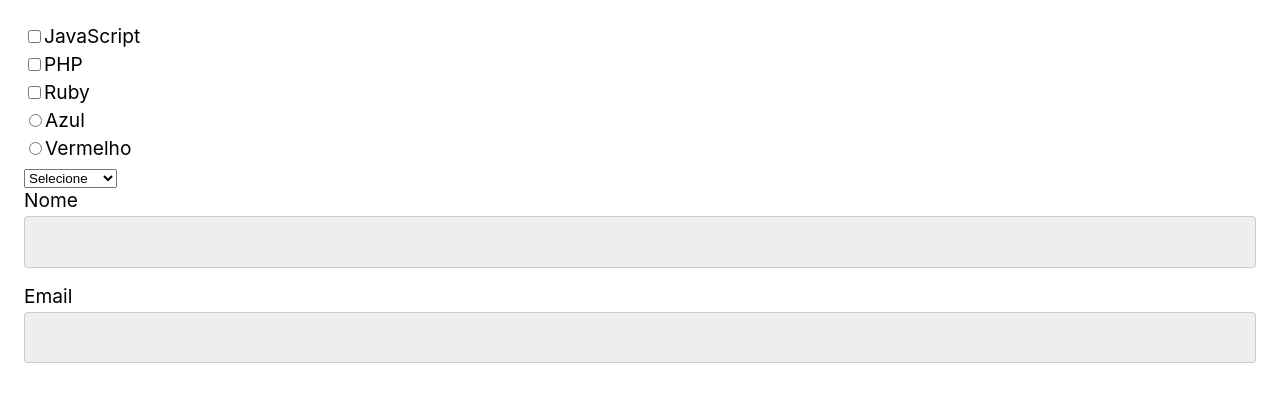
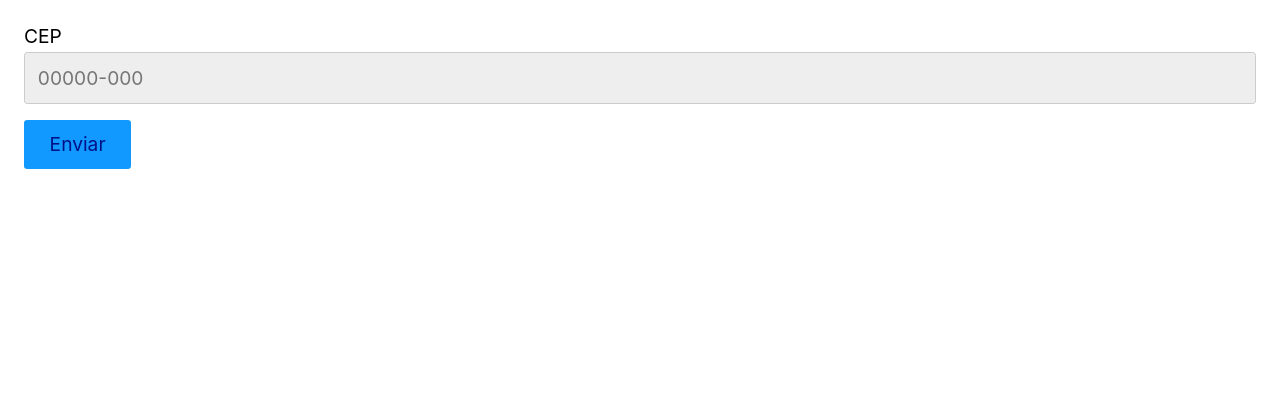
Before and after one commit to JoelSpinelli/ReactCompleto-old, a React (Create React App) app in the folder appreact/: page / in a window 1280 px wide. Shown: the top 402 px of the page. Built offline with nearby package versions, Linux system fonts and the light colour scheme.

Commit message:
validacao

```diff
--- a/appreact/src/App.js
+++ b/appreact/src/App.js
@@ -1,31 +1,54 @@
 import React from 'react'
 import Input from './Form/Input'
-import Select from './Form/Select';
-import Radio from './Form/Radio';
-import Checkbox from './Form/Checkbox';
 
 const App = () => {
-  const [nome, setNome] = React.useState('');
-  const [email, setEmail] = React.useState('');
-  const [produto, setProduto] = React.useState('')
-  const [cor, setCor] = React.useState('');
-  const [linguagens, setLinguages] = React.useState([]);
+  const [cep, setCep] = React.useState('');
+  const [error, setError] = React.useState(null);
+
+  function validateCep(value) {
+    if(value.length === 0) {
+      setError('Preencha um valor');
+      return false;
+    } else if(!/^\d{5}-?\d{3}$/.test(value)) {
+      setError('Preencha um CEP válido');
+      return false;
+    } else {
+      setError(null);
+      return true;
+    }
+  }
+
+  function handleBlur ({target}) {
+    validateCep(target.value);
+  }
+
+  function handleChange({target}) {
+    if(error) validateCep(target.value);
+    setCep(target.value);
+  }
+
+  function handleSubmit(event) {
+    event.preventDefault();
+    if(validateCep(cep)) {
+      console.log('enviou');
+    } else{
+      console.log('não enviar');
+    }
+  }
 
   return (
-    <form>
-      <Checkbox
-        options={['JavaScript', 'PHP', 'Ruby']}
-        value={linguagens}
-        setValue={setLinguages}
+    <form onSubmit={handleSubmit}>
+      <Input
+        type='text'
+        label='CEP'
+        id='cep'
+        value={cep}
+        onChange={handleChange}
+        onBlur={handleBlur}
+        placeholder='00000-000'
       />
-      <Radio options={['Azul', 'Vermelho']} value={cor} setValue={setCor} />
-      <Select
-        options={['smartphone', 'notebook']}
-        value={produto}
-        setValue={setProduto}
-      />
-      <Input id='nome' label='Nome' value={nome} setValue={setNome} />
-      <Input id='email' label='Email' value={email} setValue={setEmail} />
+      {error && <p>{error}</p>}
+      <button>Enviar</button>
     </form>
   );
 };
--- a/appreact/src/Form/Input.js
+++ b/appreact/src/Form/Input.js
@@ -1,6 +1,6 @@
 import React from 'react';
 
-const Input = ({id, label, setValue, ...props}) => {
+const Input = ({id, label, onChange, ...props}) => {
   return (
     <>
       <label id={id} htmlFor={id}>{label}</label>
@@ -8,7 +8,7 @@
         type="text"
         id={id}
         name={id}
-        onChange={({ target }) => setValue(target.value)}
+        onChange={onChange}
         {...props}
       />
     </>
```
